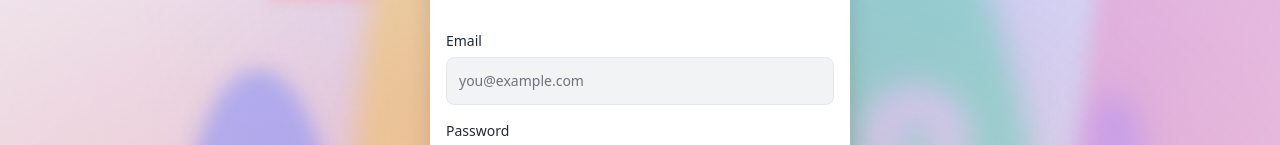
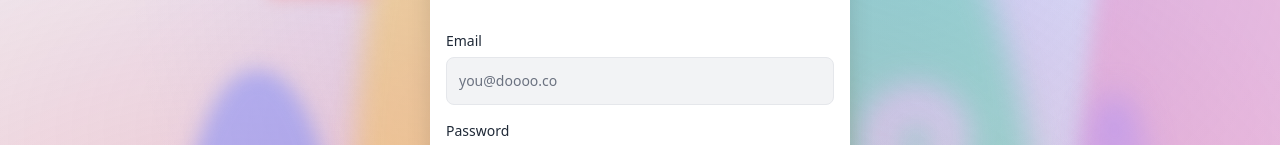
Before and after one commit to zhuyue11/dooooWeb, a React (Vite) app: page /login/email in a window 1280 px wide. Shown: the part 270-415 px from the top of the page. Built offline with nearby package versions, Linux system fonts and the light colour scheme; no server answers.

Commit message:
update email placeholder

```diff
--- a/src/pages/auth/EmailLoginPage.tsx
+++ b/src/pages/auth/EmailLoginPage.tsx
@@ -47,7 +47,7 @@ export function EmailLoginPage() {
               type="email"
               value={email}
               onChange={(e) => setEmail(e.target.value)}
-              placeholder="you@example.com"
+              placeholder="you@doooo.co"
               required
               autoComplete="email"
               className="h-12 rounded-(--radius-input) border border-(--el-auth-input-border) bg-(--el-auth-input-bg) px-(--spacing-input-x) text-sm text-(--el-auth-title) placeholder:text-(--el-auth-subtitle) focus:border-(--el-auth-input-focus) focus:outline-none"
--- a/src/pages/auth/ForgotPasswordPage.tsx
+++ b/src/pages/auth/ForgotPasswordPage.tsx
@@ -54,7 +54,7 @@ export function ForgotPasswordPage() {
                   type="email"
                   value={email}
                   onChange={(e) => setEmail(e.target.value)}
-                  placeholder="you@example.com"
+                  placeholder="you@doooo.co"
                   required
                   className="h-12 rounded-(--radius-input) border border-(--el-auth-input-border) bg-(--el-auth-input-bg) px-(--spacing-input-x) text-sm text-(--el-auth-title) placeholder:text-(--el-auth-subtitle) focus:border-(--el-auth-input-focus) focus:outline-none"
 
--- a/src/pages/auth/RegisterPage.tsx
+++ b/src/pages/auth/RegisterPage.tsx
@@ -46,7 +46,7 @@ export function RegisterPage() {
               type="email"
               value={email}
               onChange={(e) => setEmail(e.target.value)}
-              placeholder="you@example.com"
+              placeholder="you@doooo.co"
               required
               className="h-12 rounded-(--radius-input) border border-(--el-auth-input-border) bg-(--el-auth-input-bg) px-(--spacing-input-x) text-sm text-(--el-auth-title) placeholder:text-(--el-auth-subtitle) focus:border-(--el-auth-input-focus) focus:outline-none"
 
```
